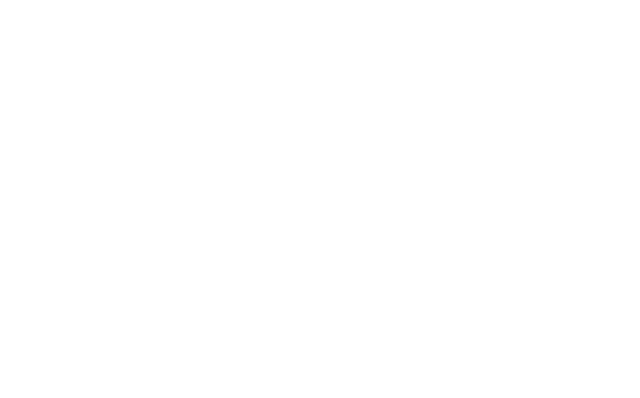
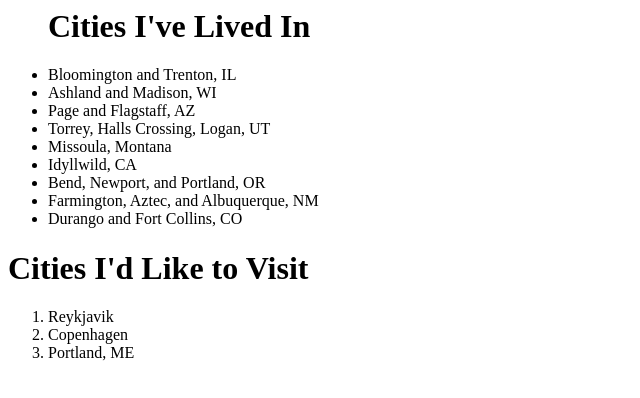
Before and after one commit to LoriNitzel/animalthing, a plain HTML site: page index.html in a window 1280 px wide. Shown: the whole page, without its empty margins (0-640 px from the left). Drawn offline with Linux system fonts and the light colour scheme.

Commit message:
second commit

```diff
--- a/index.html
+++ b/index.html
@@ -1,3 +1,31 @@
-<html> </html>
-<head> </head>
-<body> </body>
+<html>
+  <head>
+    <body>
+      <ul>
+        <h1>Cities I've Lived In</h1>
+        <li>Bloomington and Trenton, IL</li>
+        <li>Ashland and Madison, WI</li>
+        <li>Page and Flagstaff, AZ</li>
+        <li>Torrey, Halls Crossing, Logan, UT</li>
+        <li>Missoula, Montana</li>
+        <li>Idyllwild, CA</li>
+        <li>Bend, Newport, and Portland, OR</li>
+        <li>Farmington, Aztec, and Albuquerque, NM</li>
+        <li>Durango and Fort Collins, CO</li>
+      </ul>
+      <h1>Cities I'd Like to Visit</h1>
+      <ol>
+        <li>
+          Reykjavik
+        </li>
+        <li>
+          Copenhagen
+        </li>
+        <li>
+          Portland, ME
+        </li>
+      </ol>
+
+    </body>
+  </head>
+</html>
```
